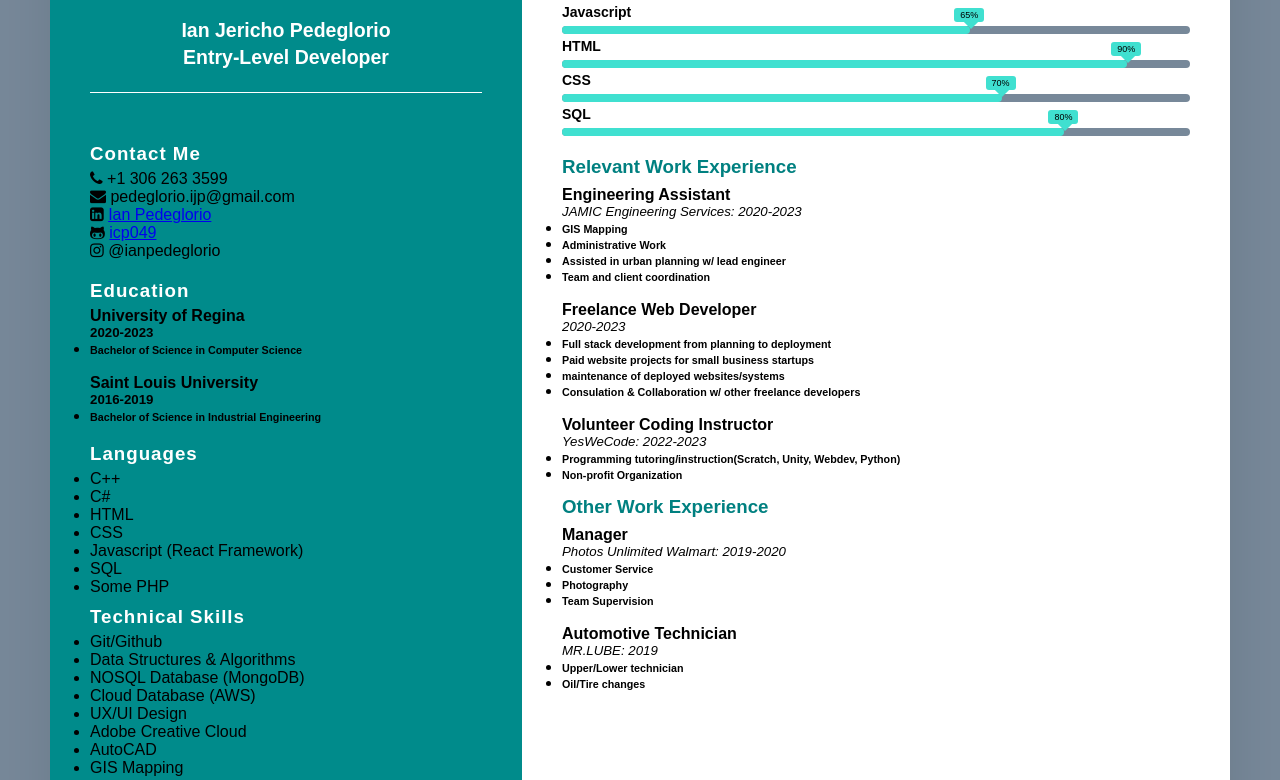
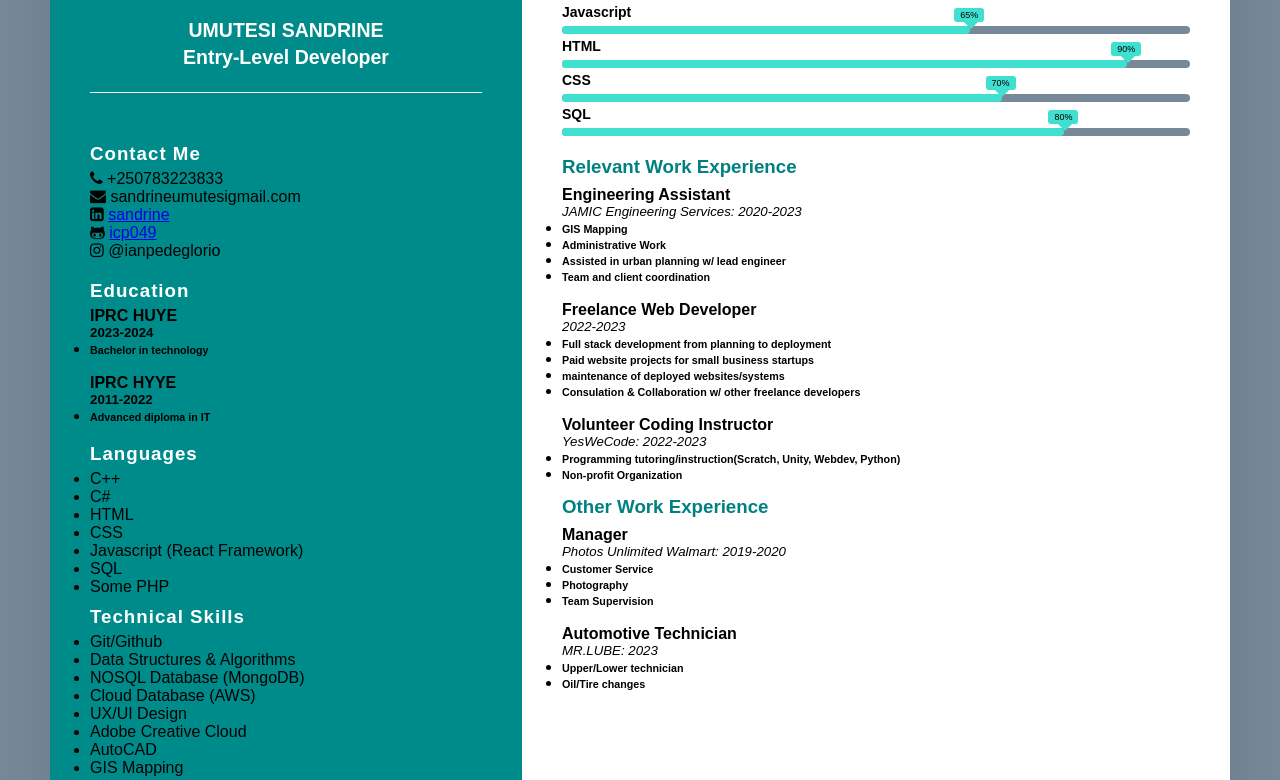
Before and after one commit to Umutesi00/demo-repo, a plain HTML site: page resume.html in a window 1280 px wide. Shown: the part 293-1073 px from the top of the page. Drawn offline with Linux system fonts and the light colour scheme.

Commit message:
Update resume.html
updated  html

```diff
--- a/resume.html
+++ b/resume.html
@@ -20,7 +20,7 @@
                     <div class = "image">
                         <img src = "images/profile.jpeg">
                     </div>
-                    <h2> Ian Jericho Pedeglorio<br><span>Entry-Level Developer</span></h2>
+                    <h2> UMUTESI SANDRINE<br><span>Entry-Level Developer</span></h2>
                 </div>
 
                 <div class = "contact_me">
@@ -28,15 +28,15 @@
                     <ul>
                         <li>
                             <span class = "icon"><i class="fa fa-phone" aria-hidden="true"></i></span>
-                            <span class = "text"> +1 306 263 3599</span>
+                            <span class = "text"> +250783223833</span>
                         </li>
                         <li>
                             <span class = "icon"><i class="fa fa-envelope" aria-hidden="true"></i></span>
-                            <span class = "text">pedeglorio.ijp@gmail.com</span>
+                            <span class = "text">sandrineumutesigmail.com</span>
                         </li>
                         <li>
                             <span class = "icon" ><i class="fa fa-linkedin-square" aria-hidden="true"></i></span>
-                            <span class = "text"><a href = "linkedin.com/in/ian-pedeglorio-a3037b253" >Ian Pedeglorio</a></span>
+                            <span class = "text"><a href = "linkedin.com/sandrine -a3037b253" >sandrine</a></span>
                         </li>
 
                         <li>
@@ -56,16 +56,16 @@
                     <h3 class = "title"> Education</h3>
                     <ul>
 
-                        <h4>University of Regina</h4>
-                        <h5> 2020-2023</h5>
+                        <h4>IPRC HUYE</h4>
+                        <h5> 2023-2024</h5>
                         <li>
-                                <h6>Bachelor of Science in Computer Science</h6>
+                                <h6>Bachelor in technology</h6>
                         </li>
                         <br>
-                        <h4>Saint Louis University</h4>
-                        <h5> 2016-2019</h5>
+                        <h4>IPRC HYYE</h4>
+                        <h5> 2011-2022</h5>
                         <li>
-                            <h6>Bachelor of Science in Industrial Engineering</h6>
+                            <h6>Advanced diploma in IT</h6>
                         </li>
                     </ul>
                   </div>
@@ -214,7 +214,7 @@
                        </li>
                         <br>
                         <h4>Freelance Web Developer</h4>
-                        <h5> 2020-2023</h5>
+                        <h5> 2022-2023</h5>
                         <li>
                             <h6>Full stack development from planning to deployment</h6>
                         </li>
@@ -263,7 +263,7 @@
                        </li>
                         <br>
                         <h4>Automotive Technician</h4>
-                        <h5>MR.LUBE: 2019</h5>
+                        <h5>MR.LUBE: 2023</h5>
                         <li>
                             <h6>Upper/Lower technician</h6>
                         </li>
```
